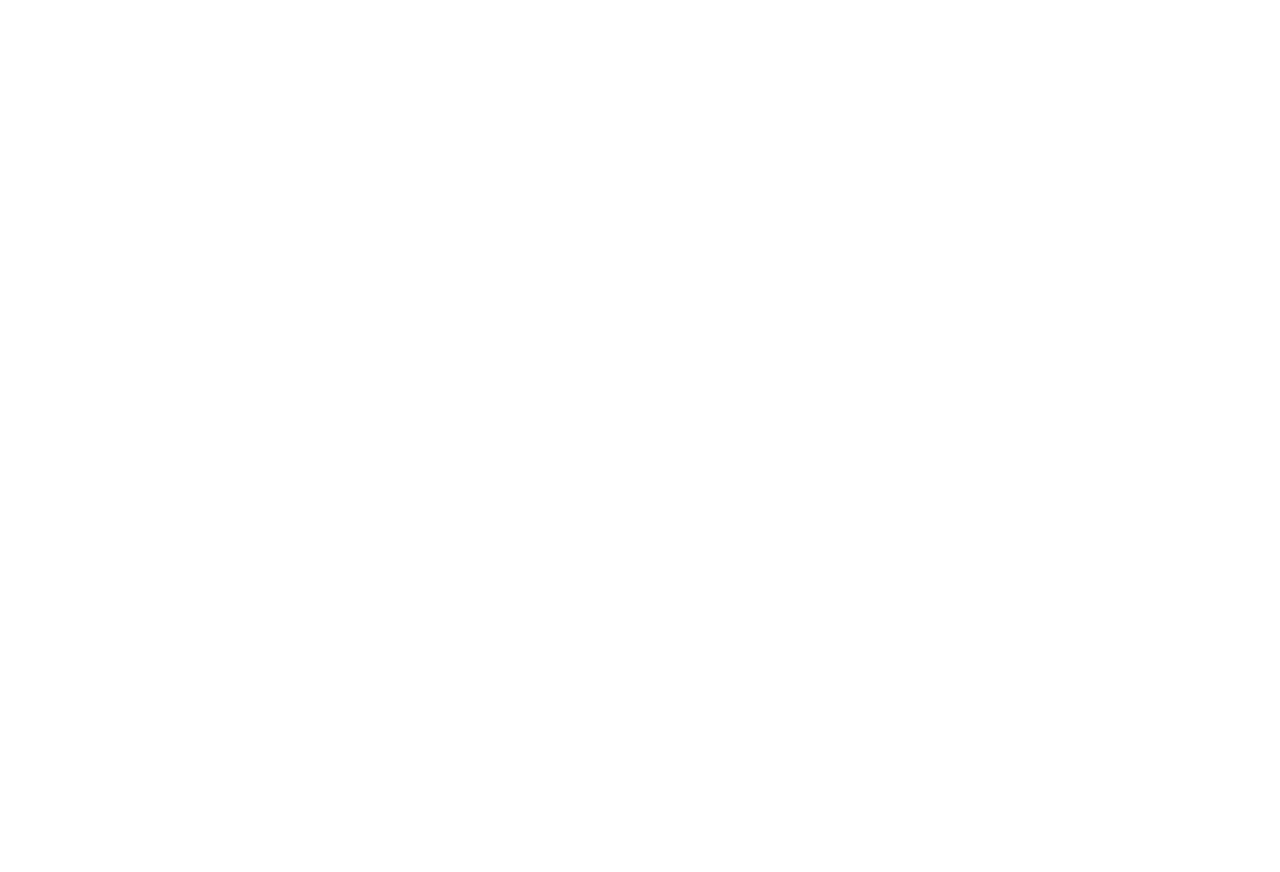
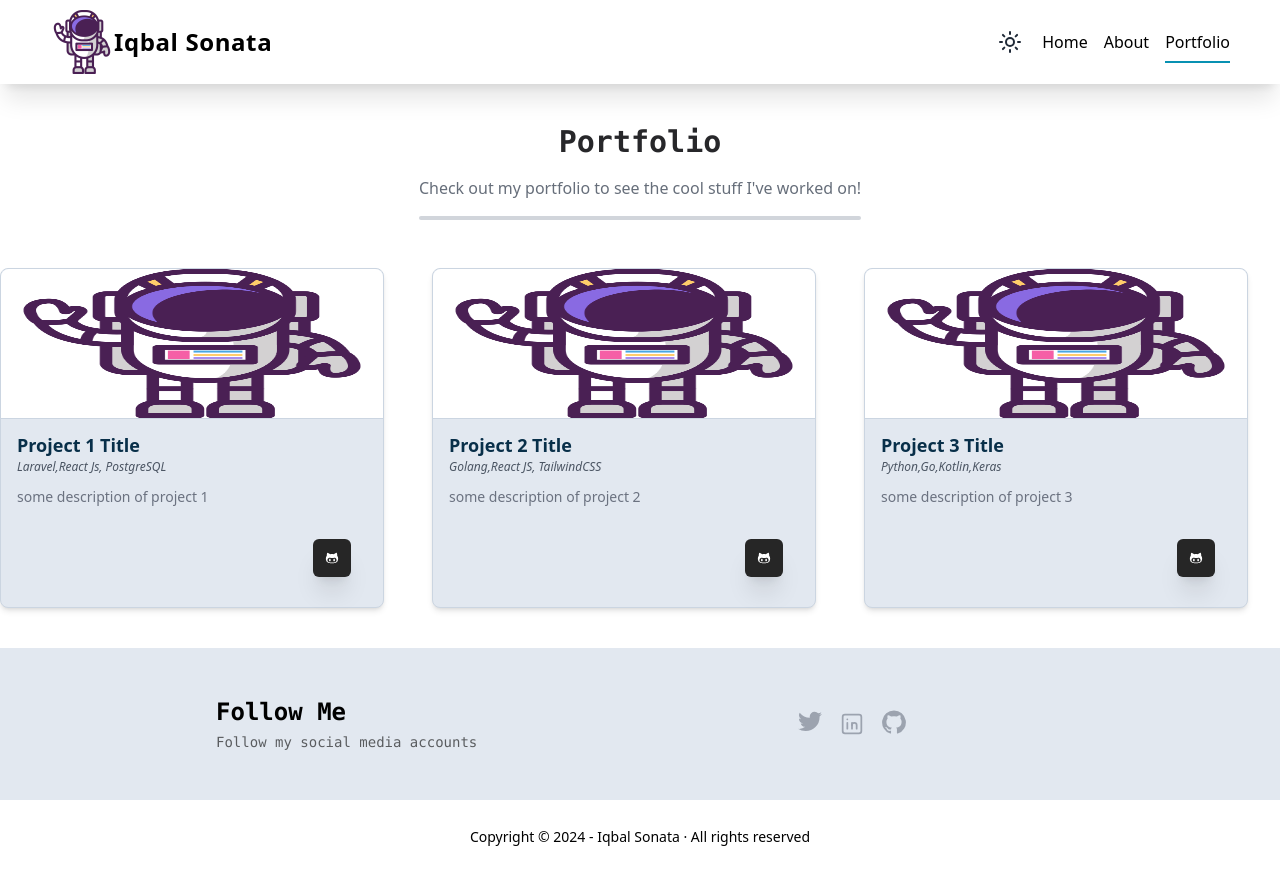
Before and after one commit to Iqbalsonata30/portfolio-homepage, a React (Vite) app in the folder frontend/: page /portfolio in a window 1280 px wide. Before the commit this address had no page. Before the commit the page ends 800 px from the top, so only its background shows below. Built offline with nearby package versions, Linux system fonts and the light colour scheme.

Commit message:
refactor my personal website from jsx to tsx

```diff
--- a/frontend/src/App.tsx
+++ b/frontend/src/App.tsx
@@ -2,6 +2,7 @@ import { useEffect } from "react";
 import HomePage from "./pages/HomePage";
 import { BrowserRouter as Router, Routes, Route } from "react-router-dom";
 import AboutPage from "./pages/AboutPage";
+import Portfolio from "./pages/Portfolio";
 
 function App() {
   useEffect(() => {
@@ -13,6 +14,7 @@ function App() {
       <Routes>
         <Route path="/" element={<HomePage />} />
         <Route path="/about" element={<AboutPage />} />
+        <Route path="/portfolio" element={<Portfolio />} />
       </Routes>
     </Router>
   );
--- a/frontend/src/components/CardList.tsx
+++ b/frontend/src/components/CardList.tsx
@@ -7,7 +7,7 @@ interface CardProps{
 
 export const CardList: React.FC<CardProps> = ({ imgUrl, title, stack, description }) => {
   return (
-    <div className="w-full max-w-sm min-h-[340px] border border-slate-300 dark:shadow-md dark:shadow-cyan-100 dark:hover:shadow-lg dark:hover:shadow-cyan-100 dark:border-none shadow-md hover:shadow-2xl hover:-translate-y-8 transition-all duration-200 bg-slate-200 dark:bg-slate-700 rounded-lg ">
+    <div className="w-full max-w-sm min-h-[340px] border border-slate-300 dark:shadow-md dark:shadow-cyan-100/60 dark:hover:shadow-lg dark:hover:shadow-cyan-100 dark:border-none shadow-md hover:shadow-2xl hover:-translate-y-8 transition-all duration-200 bg-slate-200 dark:bg-slate-700 rounded-lg ">
       <img
         src={imgUrl}
         className="h-[150px] w-full rounded-t-lg bg-white dark:bg-slate-500 border-b border-slate-300 dark:border-sky-200"
--- a/frontend/src/components/Hero.tsx
+++ b/frontend/src/components/Hero.tsx
@@ -1,12 +1,17 @@
 import TypingText from "./TypingText.tsx";
 
-function Hero() {
+type HeroProps = {
+  text: string;
+  imgUrl: string | null;
+};
+
+const Hero: React.FC<HeroProps> = ({ text, imgUrl }) => {
   const img = "/assets/img/Iqbal Sonata.JPG";
   return (
     <section className="bg-slate-200 dark:bg-slate-800 dark:text-white text-center md:text-start flex md:flex-row items-center justify-center flex-col  md:gap-7 ">
       <div className="container max-w-lg pt-10 pr-10 pl-10 pb-4">
         <TypingText
-          text="holla! I'm Iqbal"
+          text={text}
           className="text-3xl capitalize font-extrabold font-mono mb-2 text-zinc-800 dark:text-white text-start"
           speed={50}
         />
@@ -23,14 +28,16 @@ function Hero() {
         </p>
       </div>
       <div className="p-2 mb-2 md:m-2 max-w-xs max-h-fit ">
-        <img
-          src={img}
-          alt="Iqbal Sonata"
-          className="md:rounded-full rounded-md md:shadow-2xl shadow-lg shadow-gray-500 md:dark:shadow-lg md:dark:shadow-cyan-100"
-        />
+        {imgUrl && (
+          <img
+            src={img}
+            alt="Iqbal Sonata"
+            className="md:rounded-full rounded-md md:shadow-2xl shadow-lg shadow-gray-500 md:dark:shadow-lg md:dark:shadow-cyan-100"
+          />
+        )}
       </div>
     </section>
   );
-}
+};
 
 export default Hero;
--- a/frontend/src/components/Navbar.tsx
+++ b/frontend/src/components/Navbar.tsx
@@ -16,7 +16,7 @@ function Navbar() {
   return (
     <>
       <header
-        className={`${isOpen ? "hidden transition-transform ease-linear duration-300" : "sticky"}  top-0 z-50 bg-white/30 backdrop-filter backdrop-blur-md dark:bg-slate-900 shadow-xl `}
+        className={`${isOpen ? "hidden transition-transform ease-linear duration-300" : "sticky"}  top-0 z-50 bg-white/30 backdrop-filter  backdrop-blur-md dark:bg-slate-900 shadow-xl `}
       >
         <nav className="flex justify-between items-center p-2.5 mx-1 md:mx-10 font-sans">
           <div className="flex items-center">
--- a/frontend/src/components/TypingText.tsx
+++ b/frontend/src/components/TypingText.tsx
@@ -1,6 +1,16 @@
 import { useEffect, useState } from "react";
 
-export const TypingText = ({ text = "", speed = 100, className = "" }) => {
+type TextTypingProps = {
+  text: string;
+  speed: number;
+  className: string;
+};
+
+export const TypingText: React.FC<TextTypingProps> = ({
+  text,
+  speed = 100,
+  className = "",
+}) => {
   const [displayedText, setDisplayedText] = useState("");
   const [isComplete, setIsComplete] = useState(false);
 
--- a/frontend/src/pages/HomePage.tsx
+++ b/frontend/src/pages/HomePage.tsx
@@ -5,10 +5,11 @@ import Project from "../components/Project.tsx";
 import Navbar from "./../components/Navbar.tsx";
 
 function HomePage() {
+  const img = "/assets/img/Iqbal Sonata.JPG";
   return (
     <>
       <Navbar />
-      <Hero />
+      <Hero text="holla! I'm Iqbal" imgUrl={img}/>
       <Project />
       <FollowSection />
       <Footer/>
--- /dev/null
+++ b/frontend/src/pages/Portfolio.tsx
@@ -0,0 +1,48 @@
+import CardList from "../components/CardList";
+import FollowSection from "../components/FollowSection";
+import Footer from "../components/Footer";
+import Navbar from "../components/Navbar";
+
+function Portfolio() {
+  return (
+    <div className="min-h-screen bg-white dark:bg-slate-900">
+      <Navbar />
+      <section className="flex flex-col py-5 bg-white dark:bg-slate-800">
+        <div className="text-center max-w-lg mx-auto p-5 ">
+          <h1 className="text-3xl font-extrabold font-mono text-zinc-800 dark:text-white  ">
+            Portfolio
+          </h1>
+          <p className="my-4 font-poppins text-gray-600/85 dark:text-slate-50/90 text-md">
+            Check out my portfolio to see the cool stuff I've worked on!
+          </p>
+          <hr className="h-1 my-2 bg-gray-300 border-0 rounded dark:bg-gray-400" />
+        </div>
+
+        <div className="grid md:grid-cols-3 grid-cols-1 justify-center items-center gap-6 md:gap-4 my-5 w-10/12 md:w-full mx-auto md:max-w-7xl max-w-4xl">
+          <CardList
+            imgUrl="/assets/img/astronaut.png"
+            title="Project 1 Title"
+            stack="Laravel,React Js, PostgreSQL"
+            description="some description of project 1"
+          />
+          <CardList
+            imgUrl="/assets/img/astronaut.png"
+            title="Project 2 Title"
+            stack="Golang,React JS, TailwindCSS"
+            description="some description of project 2"
+          />
+          <CardList
+            imgUrl="/assets/img/astronaut.png"
+            title="Project 3 Title"
+            stack="Python,Go,Kotlin,Keras"
+            description="some description of project 3"
+          />
+        </div>
+      </section>
+      <FollowSection />
+      <Footer />
+    </div>
+  );
+}
+
+export default Portfolio;
```
